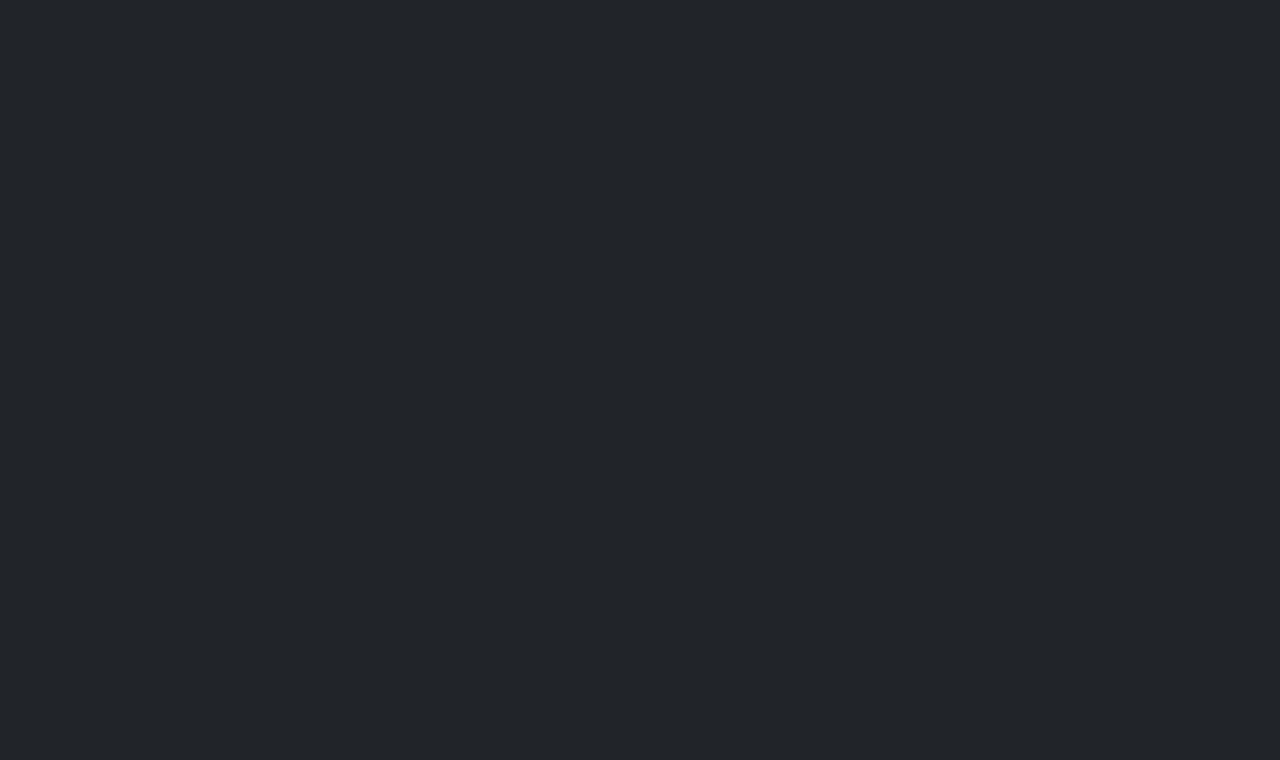
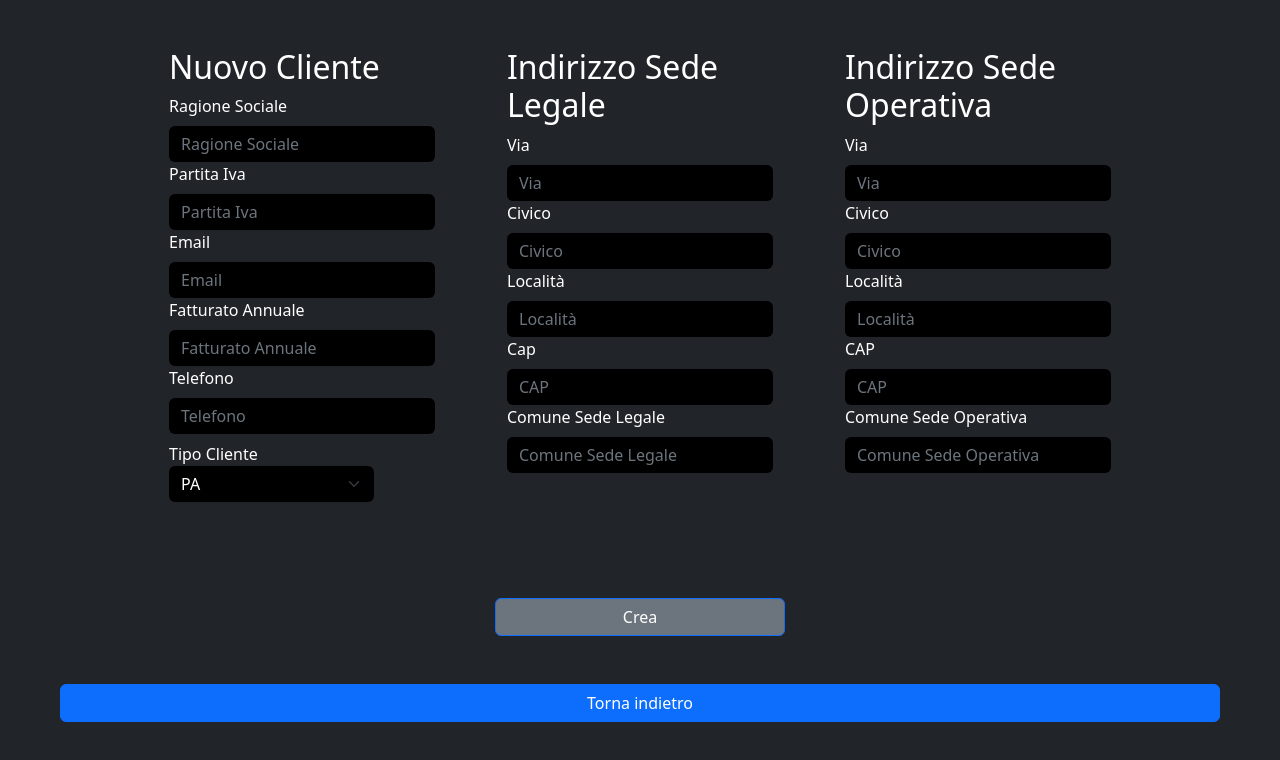
Before and after one commit to DGSimone99/epicode-buildweek-energy-frontend, a React (Vite) app: page /clienti/new in a window 1280 px wide. Before the commit this address had no page. Shown: the top 760 px of the page. Built offline with nearby package versions, Linux system fonts and the light colour scheme.

Commit message:
Ordinamento bello, divisione in pagine

```diff
--- a/package.json
+++ b/package.json
@@ -16,6 +16,7 @@
     "react": "^19.1.0",
     "react-bootstrap": "^2.7.2",
     "react-dom": "^19.1.0",
+    "react-icons": "^5.5.0",
     "react-redux": "^9.2.0",
     "react-router-dom": "^7.5.3"
   },
--- a/src/App.jsx
+++ b/src/App.jsx
@@ -5,6 +5,7 @@ import ClientiList from "./components/ClientiList";
 import ClienteDetails from "./components/ClienteDetails";
 import FormFatture from "./components/FormFatture";
 import FattureList from "./components/FattureList";
+import FormClienti from "./components/FormClienti";
 
 function App() {
   return (
@@ -12,6 +13,7 @@ function App() {
       <Routes>
         <Route path="/" element={<LoginPage />} />
         <Route path="/clienti" element={<ClientiList />} />
+        <Route path="/clienti/new" element={<FormClienti />} />
         <Route path="/cliente/:id" element={<ClienteDetails />} />
         <Route path="/fatture" element={<FattureList />} />
       </Routes>
--- a/src/components/ClientiList.jsx
+++ b/src/components/ClientiList.jsx
@@ -1,43 +1,84 @@
-import { useEffect } from "react";
+import { useEffect, useState } from "react";
 import { fetchClienti } from "../redux/action";
 import { useDispatch, useSelector } from "react-redux";
-import { Container } from "react-bootstrap";
+import { Button, ButtonGroup, Container, Form } from "react-bootstrap";
 import { Row } from "react-bootstrap";
 import { Col } from "react-bootstrap";
-import FormClienti from "./FormClienti";
-import { Link } from "react-router";
+import { Link, useNavigate } from "react-router";
+import { TbTriangleFilled, TbTriangleInvertedFilled } from "react-icons/tb";
+import { VscTriangleLeft, VscTriangleRight } from "react-icons/vsc";
+import { PiPlus } from "react-icons/pi";
 
 function ClientiList() {
-  const clienti = useSelector((state) => state.clienti.clienti);
+  const clienti = useSelector((state) => state.clienti.clienti.content);
+  const pagine = useSelector((state) => state.clienti.clienti);
+  const [order, setOrder] = useState("id");
+  const [direction, setDirection] = useState("id");
+  const [page, setPage] = useState(0);
   const dispatch = useDispatch();
+  const navigate = useNavigate();
+
   useEffect(() => {
-    dispatch(fetchClienti());
-  }, [dispatch, clienti]);
+    dispatch(fetchClienti(page, 10, order, direction));
+  }, [dispatch, page, order, direction]);
 
   return (
-    <Container>
-      <h1>Clienti</h1>
+    <Container className="mt-5">
+      <div className="d-flex justify-content-between align-items-center  mb-4">
+        <div className="d-flex align-items-center">
+          <h1>Clienti</h1>
+          <Button onClick={() => navigate("/clienti/new")}>
+            <PiPlus className="fs-3 ms-3 border p-1" style={{ cursor: "pointer" }} />
+          </Button>
+        </div>
+        <div className="d-flex align-items-center gap-3">
+          <Form.Select className="bg-black border-0" onChange={(e) => setOrder(e.target.value)}>
+            <option value="id">Id</option>
+            <option value="ragioneSociale">Ragione Sociale</option>
+            <option value="dataInserimento">Data Inserimento</option>
+            <option value="dataUltimoContatto">Dato ultimo contratto</option>
+            <option value="fatturatoAnnuale">Fatturato Annuale</option>
+            <option value="indirizzoSedeLegale.comune.provincia">Provincia</option>
+          </Form.Select>
+          <TbTriangleFilled onClick={() => setDirection("asc")} style={{ cursor: "pointer" }} />
+          <TbTriangleInvertedFilled onClick={() => setDirection("desc")} style={{ cursor: "pointer" }} />
+        </div>
+      </div>
       <Row className="d-flex">
-        <Col>id</Col>
+        <Col xs={1}>ID</Col>
         <Col>Ragione Sociale</Col>
         <Col>Fatturato Annuale</Col>
         <Col>Data Inserimento</Col>
         <Col>Data Ultimo Contatto</Col>
         <Col>Tipo Cliente</Col>
-        <Col>Telefono</Col>
+        <Col>Indirizzo</Col>
       </Row>
-      {clienti.map((client) => (
-        <Row key={client.id} as={Link} to={`/cliente/${client.id}`}>
-          <Col>{client.id}</Col>
+      {clienti?.map((client) => (
+        <Row
+          key={client.id}
+          as={Link}
+          to={`/cliente/${client.id}`}
+          className="text-decoration-none my-3 py-2 border border-secondary pointer"
+        >
+          <Col xs={1}>{client.id}</Col>
           <Col>{client.ragioneSociale}</Col>
           <Col>{client.fatturatoAnnuale}</Col>
           <Col>{client.dataInserimento}</Col>
           <Col>{client.dataUltimoContatto}</Col>
           <Col>{client.tipoCliente}</Col>
-          <Col> {client.telefono}</Col>
+          <Col>{client.indirizzoSedeLegale}</Col>
         </Row>
       ))}
-      <FormClienti />
+      {pagine ? (
+        <div className="d-flex justify-content-center mt-3">
+          <Button disabled={page === 0} onClick={() => setPage(page - 1)}>
+            <VscTriangleLeft disabled={page === 0} onClick={() => setPage(page - 1)}></VscTriangleLeft>
+          </Button>
+          <Button disabled={page === pagine.totalPages - 1} onClick={() => setPage(page + 1)}>
+            <VscTriangleRight></VscTriangleRight>
+          </Button>
+        </div>
+      ) : null}
     </Container>
   );
 }
--- a/src/components/FormClienti.jsx
+++ b/src/components/FormClienti.jsx
@@ -3,10 +3,13 @@ import Button from "react-bootstrap/Button";
 import Form from "react-bootstrap/Form";
 import { useDispatch } from "react-redux";
 import { newClient } from "../redux/action";
-import { Container } from "react-bootstrap";
+import { Col, Container, Row } from "react-bootstrap";
+import { Link, useNavigate } from "react-router";
 
 function FormClienti() {
   const dispatch = useDispatch();
+  const navigate = useNavigate();
+  const [errore, setErrore] = useState(false);
   const [form, setForm] = useState({
     ragioneSociale: "",
     partitaIva: "",
@@ -37,29 +40,45 @@ function FormClienti() {
     comuneSedeOperativa: "",
   });
 
+  const [validated, setValidated] = useState(false);
+
   const handleSubmit = (event) => {
     event.preventDefault();
-    dispatch(newClient(form));
+
+    const formElement = event.currentTarget;
+    if (formElement.checkValidity() === false) {
+      event.stopPropagation();
+      setValidated(true);
+      return;
+    }
+    setValidated(true);
+
+    dispatch(newClient(form))
+      .then(() => {
+        navigate("/clienti");
+      })
+      .catch((error) => {
+        console.error("Errore durante la creazione:", error);
+        setErrore(true);
+      });
   };
 
   return (
-    <Container className="h-100">
-      <Form
-        noValidate
-        onSubmit={handleSubmit}
-        className="d-flex flex-column justify-content-center align-items-center text-center"
-      >
+    <Container fluid>
+      <Form noValidate validated={validated} onSubmit={handleSubmit}>
+        <Row className="gap-5 justify-content-center mx-5 mt-5">
+          <Col xs={3}>
+            <h2>Nuovo Cliente</h2>
             <Form.Group controlId="validationCustom01">
               <Form.Label>Ragione Sociale</Form.Label>
               <Form.Control
                 value={form.ragioneSociale}
                 required
                 type="text"
-            placeholder="ragioneSociale"
+                placeholder="Ragione Sociale"
                 onChange={(e) => setForm({ ...form, ragioneSociale: e.target.value })}
                 className="bg-black border-0"
               />
-          <Form.Control.Feedback>Looks good!</Form.Control.Feedback>
             </Form.Group>
             <Form.Group controlId="validationCustom02">
               <Form.Label>Partita Iva</Form.Label>
@@ -67,11 +86,10 @@ function FormClienti() {
                 value={form.partitaIva}
                 required
                 type="text"
-            placeholder="partitaIva"
+                placeholder="Partita Iva"
                 onChange={(e) => setForm({ ...form, partitaIva: e.target.value })}
                 className="bg-black border-0"
               />
-          <Form.Control.Feedback>Looks good!</Form.Control.Feedback>
             </Form.Group>
             <Form.Group controlId="validationCustom03">
               <Form.Label>Email</Form.Label>
@@ -79,11 +97,10 @@ function FormClienti() {
                 value={form.email}
                 required
                 type="email"
-            placeholder="email"
+                placeholder="Email"
                 onChange={(e) => setForm({ ...form, email: e.target.value })}
                 className="bg-black border-0"
               />
-          <Form.Control.Feedback>Looks good!</Form.Control.Feedback>
             </Form.Group>
             <Form.Group controlId="validationCustom04">
               <Form.Label>Fatturato Annuale</Form.Label>
@@ -91,50 +108,10 @@ function FormClienti() {
                 value={form.fatturatoAnnuale}
                 required
                 type="number"
-            placeholder="fatturatoAnnuale"
+                placeholder="Fatturato Annuale"
                 onChange={(e) => setForm({ ...form, fatturatoAnnuale: e.target.value })}
                 className="bg-black border-0"
               />
-          <Form.Control.Feedback>Looks good!</Form.Control.Feedback>
-        </Form.Group>
-
-        <Form.Group controlId="validationCustom05">
-          <Form.Label>Data Inserimento</Form.Label>
-          <Form.Control
-            value={form.dataInserimento}
-            required
-            type="string"
-            placeholder="dataInserimento"
-            onChange={(e) => setForm({ ...form, dataInserimento: e.target.value })}
-            className="bg-black border-0"
-          />
-          <Form.Control.Feedback>Looks good!</Form.Control.Feedback>
-        </Form.Group>
-
-        <Form.Group controlId="validationCustom06">
-          <Form.Label>Data Ultimo Contatto</Form.Label>
-          <Form.Control
-            value={form.dataUltimoContatto}
-            required
-            type="string"
-            placeholder="dataUltimoContatto"
-            onChange={(e) => setForm({ ...form, dataUltimoContatto: e.target.value })}
-            className="bg-black border-0"
-          />
-          <Form.Control.Feedback>Looks good!</Form.Control.Feedback>
-        </Form.Group>
-
-        <Form.Group controlId="validationCustom07">
-          <Form.Label>Tipo Cliente</Form.Label>
-          <Form.Control
-            value={form.tipoCliente}
-            required
-            type="text"
-            placeholder="tipoCliente"
-            onChange={(e) => setForm({ ...form, tipoCliente: e.target.value })}
-            className="bg-black border-0"
-          />
-          <Form.Control.Feedback>Looks good!</Form.Control.Feedback>
             </Form.Group>
 
             <Form.Group controlId="validationCustom08">
@@ -143,13 +120,26 @@ function FormClienti() {
                 value={form.telefono}
                 required
                 type="tel"
-            placeholder="telefono"
+                placeholder="Telefono"
                 onChange={(e) => setForm({ ...form, telefono: e.target.value })}
                 className="bg-black border-0"
               />
-          <Form.Control.Feedback>Looks good!</Form.Control.Feedback>
             </Form.Group>
 
+            <p className="mb-0 mt-2">Tipo Cliente</p>
+            <Form.Select
+              className="bg-black border-0 d-flex"
+              onChange={(e) => setForm({ ...form, tipoCliente: e.target.value })}
+              style={{ width: "205px" }}
+            >
+              <option value="PA">PA</option>
+              <option value="SAS">SAS</option>
+              <option value="SPA">SPA</option>
+              <option value="SRL">SRL</option>
+            </Form.Select>
+          </Col>
+
+          <Col xs={3}>
             <h2>Indirizzo Sede Legale</h2>
 
             <Form.Group controlId="validationCustom09">
@@ -158,7 +148,7 @@ function FormClienti() {
                 value={form.indirizzoSedeLegale.via}
                 required
                 type="text"
-            placeholder="via"
+                placeholder="Via"
                 onChange={(e) =>
                   setForm({
                     ...form,
@@ -170,7 +160,6 @@ function FormClienti() {
                 }
                 className="bg-black border-0"
               />
-          <Form.Control.Feedback>Looks good!</Form.Control.Feedback>
             </Form.Group>
 
             <Form.Group controlId="validationCustom09">
@@ -179,7 +168,7 @@ function FormClienti() {
                 value={form.indirizzoSedeLegale.civico}
                 required
                 type="text"
-            placeholder="civico"
+                placeholder="Civico"
                 onChange={(e) =>
                   setForm({
                     ...form,
@@ -191,7 +180,6 @@ function FormClienti() {
                 }
                 className="bg-black border-0"
               />
-          <Form.Control.Feedback>Looks good!</Form.Control.Feedback>
             </Form.Group>
 
             <Form.Group controlId="validationCustom09">
@@ -200,7 +188,7 @@ function FormClienti() {
                 value={form.indirizzoSedeLegale.localita}
                 required
                 type="text"
-            placeholder="localita"
+                placeholder="Località"
                 onChange={(e) =>
                   setForm({
                     ...form,
@@ -212,7 +200,6 @@ function FormClienti() {
                 }
                 className="bg-black border-0"
               />
-          <Form.Control.Feedback>Looks good!</Form.Control.Feedback>
             </Form.Group>
 
             <Form.Group controlId="validationCustom10">
@@ -221,7 +208,7 @@ function FormClienti() {
                 value={form.indirizzoSedeLegale.cap}
                 required
                 type="text"
-            placeholder="cap"
+                placeholder="CAP"
                 onChange={(e) =>
                   setForm({
                     ...form,
@@ -233,7 +220,6 @@ function FormClienti() {
                 }
                 className="bg-black border-0"
               />
-          <Form.Control.Feedback>Looks good!</Form.Control.Feedback>
             </Form.Group>
 
             <Form.Group controlId="validationCustom11">
@@ -242,13 +228,14 @@ function FormClienti() {
                 value={form.comuneSedeLegale}
                 required
                 type="text"
-            placeholder="comuneSedeLegale"
+                placeholder="Comune Sede Legale"
                 onChange={(e) => setForm({ ...form, comuneSedeLegale: e.target.value })}
                 className="bg-black border-0"
               />
-          <Form.Control.Feedback>Looks good!</Form.Control.Feedback>
             </Form.Group>
+          </Col>
 
+          <Col xs={3}>
             <h2>Indirizzo Sede Operativa</h2>
 
             <Form.Group controlId="validationCustom09">
@@ -257,7 +244,7 @@ function FormClienti() {
                 value={form.indirizzoSedeOperativa.via}
                 required
                 type="text"
-            placeholder="via"
+                placeholder="Via"
                 onChange={(e) =>
                   setForm({
                     ...form,
@@ -269,7 +256,6 @@ function FormClienti() {
                 }
                 className="bg-black border-0"
               />
-          <Form.Control.Feedback>Looks good!</Form.Control.Feedback>
             </Form.Group>
 
             <Form.Group controlId="validationCustom09">
@@ -278,7 +264,7 @@ function FormClienti() {
                 value={form.indirizzoSedeOperativa.civico}
                 required
                 type="text"
-            placeholder="civico"
+                placeholder="Civico"
                 onChange={(e) =>
                   setForm({
                     ...form,
@@ -290,7 +276,6 @@ function FormClienti() {
                 }
                 className="bg-black border-0"
               />
-          <Form.Control.Feedback>Looks good!</Form.Control.Feedback>
             </Form.Group>
 
             <Form.Group controlId="validationCustom09">
@@ -299,7 +284,7 @@ function FormClienti() {
                 value={form.indirizzoSedeOperativa.localita}
                 required
                 type="text"
-            placeholder="localita"
+                placeholder="Località"
                 onChange={(e) =>
                   setForm({
                     ...form,
@@ -311,16 +296,15 @@ function FormClienti() {
                 }
                 className="bg-black border-0"
               />
-          <Form.Control.Feedback>Looks good!</Form.Control.Feedback>
             </Form.Group>
 
             <Form.Group controlId="validationCustom10">
-          <Form.Label>Cap</Form.Label>
+              <Form.Label>CAP</Form.Label>
               <Form.Control
                 value={form.indirizzoSedeOperativa.cap}
                 required
                 type="text"
-            placeholder="cap"
+                placeholder="CAP"
                 onChange={(e) =>
                   setForm({
                     ...form,
@@ -332,7 +316,6 @@ function FormClienti() {
                 }
                 className="bg-black border-0"
               />
-          <Form.Control.Feedback>Looks good!</Form.Control.Feedback>
             </Form.Group>
 
             <Form.Group controlId="validationCustom11">
@@ -341,16 +324,20 @@ function FormClienti() {
                 value={form.comuneSedeOperativa}
                 required
                 type="text"
-            placeholder="comuneSedeOperativa"
+                placeholder="Comune Sede Operativa"
                 onChange={(e) => setForm({ ...form, comuneSedeOperativa: e.target.value })}
                 className="bg-black border-0"
               />
-          <Form.Control.Feedback>Looks good!</Form.Control.Feedback>
             </Form.Group>
-
-        <Button className="mt-3 bg-primary" type="submit">
+          </Col>
+          {errore ? <p className="text-danger text-center m-0">Dati invalidi</p> : <p className="m-0"> </p>}
+          <Button className="bg-secondary w-25 m-0" type="submit">
             Crea
           </Button>
+          <Button as={Link} to="/clienti">
+            Torna indietro
+          </Button>
+        </Row>
       </Form>
     </Container>
   );
```
Also changed, not shown: src/App.css (+7 -0 lines), src/components/ClienteDetails.jsx (+8 -3 lines), src/redux/action/index.js (+7 -3 lines), 1 other file (tests, documents, lock files or other folders). Lines whose indentation alone changed are shown as unchanged.
